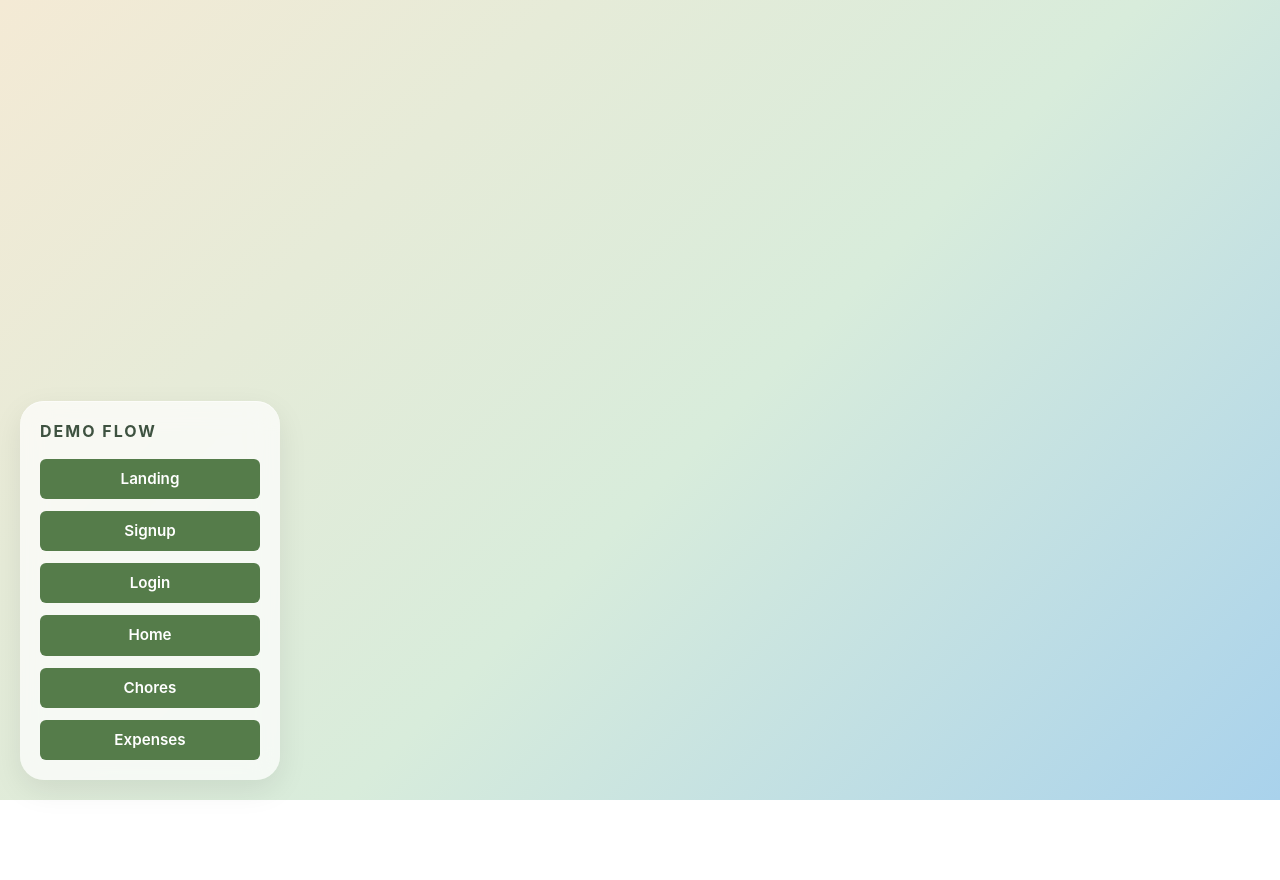
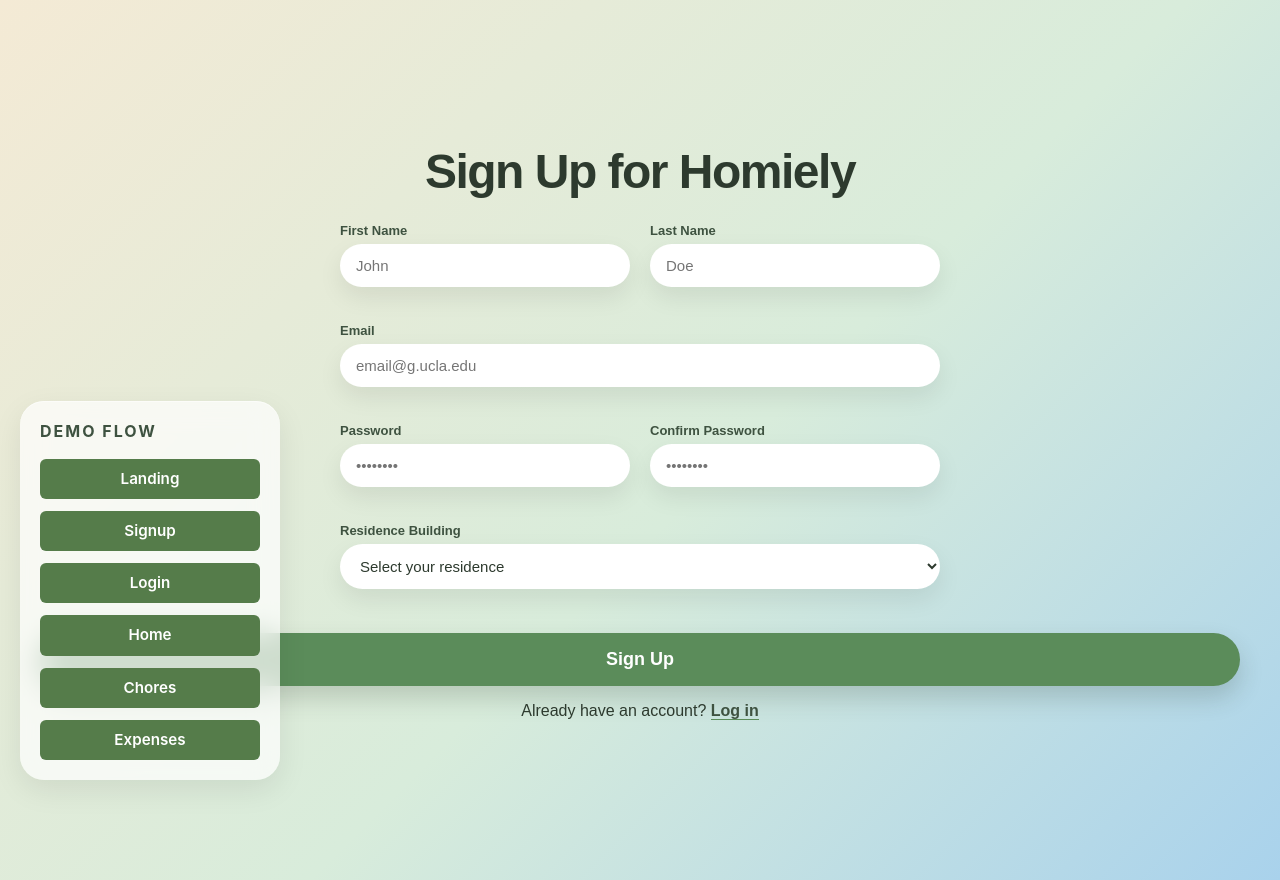
Before and after one commit to michelllinstar/Homiely_CS35L, a React (Create React App) app in the folder frontend/: page /signup in a window 1280 px wide. Before the commit the page ends 800 px from the top, so only its background shows below. Built offline with nearby package versions, Linux system fonts and the light colour scheme.

Commit message:
Alpha version of Sign-up page

```diff
--- a/frontend/src/pages/Signup/Signup.css
+++ b/frontend/src/pages/Signup/Signup.css
@@ -0,0 +1,144 @@
+/* Signup.css */
+.signup-page {
+  min-height: 100vh;
+  background: linear-gradient(
+    135deg,
+    #f4ead5 0%,
+    #d8ecdb 55%,
+    #a9d2ec 100%
+  );
+
+  display: flex;
+  flex-direction: column;
+  justify-content: center;
+  align-items: center;
+
+  text-align: center;
+
+  color: #2d3a2e;
+  font-family: Arial, sans-serif;
+
+  padding: 40px;
+}
+
+.signup-page h1 {
+  font-size: 48px;
+  font-weight: bold;
+  letter-spacing: -1.5px;
+  margin: 0 0 24px;
+}
+
+.signup-form {
+  display: grid;
+  grid-template-columns: 1fr 1fr;
+  gap: 20px;
+  width: 100%;
+  max-width: 600px;
+  margin-bottom: 20px;
+}
+
+.signup-form-full {
+  grid-column: 1 / -1;
+}
+
+.signup-page label {
+  display: block;
+  text-align: left;
+  font-size: 13px;
+  font-weight: bold;
+  color: #3e5240;
+  margin-bottom: 6px;
+}
+
+.signup-page input {
+  width: 100%;
+  box-sizing: border-box;
+  padding: 13px 16px;
+  border: none;
+  border-radius: 999px;
+  font-size: 15px;
+  font-family: Arial, sans-serif;
+  color: #2d3a2e;
+  background: white;
+  box-shadow: 0 10px 24px rgba(0, 0, 0, 0.08);
+  outline: none;
+  margin-bottom: 1rem;
+  transition: box-shadow 0.2s ease;
+}
+
+.signup-page input:focus {
+  box-shadow: 0 10px 24px rgba(0, 0, 0, 0.14);
+}
+
+.signup-dropdown {
+  width: 100%;
+  box-sizing: border-box;
+  padding: 13px 16px;
+  border: none;
+  border-radius: 999px;
+  font-size: 15px;
+  font-family: Arial, sans-serif;
+  color: #2d3a2e;
+  background: white;
+  box-shadow: 0 10px 24px rgba(0, 0, 0, 0.08);
+  outline: none;
+  margin-bottom: 1rem;
+  transition: box-shadow 0.2s ease;
+  cursor: pointer;
+}
+
+.signup-dropdown:focus {
+  box-shadow: 0 10px 24px rgba(0, 0, 0, 0.14);
+}
+
+.signup-page button {
+  width: 100%;
+  padding: 16px 34px;
+  border: none;
+  border-radius: 999px;
+  font-size: 18px;
+  font-weight: bold;
+  font-family: Arial, sans-serif;
+  cursor: pointer;
+  background: #5b8c5a;
+  color: white;
+  box-shadow: 0 12px 24px rgba(45, 58, 46, 0.2);
+  transition: all 0.2s ease;
+  margin-top: 0.5rem;
+}
+
+.signup-page button:hover {
+  background: #4f7d4e;
+  transform: translateY(-3px);
+}
+
+.signup-page button:active {
+  transform: translateY(0);
+}
+
+.forest-link {
+  color: #3e5240;
+  font-weight: bold;
+  text-decoration: none;
+  border-bottom: 1.5px solid #5b8c5a;
+  transition: all 0.2s ease;
+}
+
+.forest-link:hover {
+  color: #5b8c5a;
+  border-bottom-color: transparent;
+}
+
+.signup-error {
+  color: #7a3a2e;
+  background: rgba(255, 220, 210, 0.55);
+  border: 1px solid rgba(200, 120, 100, 0.3);
+  border-radius: 999px;
+  padding: 10px 20px;
+  font-size: 14px;
+  font-family: Arial, sans-serif;
+  margin-bottom: 1rem;
+  width: 100%;
+  box-sizing: border-box;
+  text-align: center;
+}
--- a/frontend/src/pages/Signup/Signup.jsx
+++ b/frontend/src/pages/Signup/Signup.jsx
@@ -1,13 +1,145 @@
 import "./Signup.css";
-// import CalendarCM from "../../components/CalendarChoreMo";
-// import CalendarAM from "../../components/CalendarAvailMo";
+import { useState } from 'react';
+import { useNavigate } from 'react-router-dom';
+import { Link } from 'react-router-dom';
+import { useAuth } from "../AuthContext";
 
 export default function Signup() {
+  const [email, setEmail] = useState('');
+  const [password, setPassword] = useState('');
+  const [confirmPassword, setConfirmPassword] = useState('');
+  const [firstName, setFirstName] = useState('');
+  const [lastName, setLastName] = useState('');
+  const [dropdown, setDropdown] = useState('');
+  const [error, setError] = useState('');
+  const [loading, setLoading] = useState(false);
+  const navigate = useNavigate();
+  const { login } = useAuth();
+
+  const handleSubmit = async (e) => {
+    e.preventDefault();
+    setError('');
+    setLoading(true);
+
+    // Validation
+    if (!firstName || !lastName || !email || !password || !confirmPassword) {
+      setError('Please fill in all fields');
+      setLoading(false);
+      return;
+    }
+
+    if (password !== confirmPassword) {
+      setError('Passwords do not match');
+      setLoading(false);
+      return;
+    }
+
+    try {
+      console.log('attempting signup');
+      const res = await fetch('/api/signup', {
+        method: 'POST',
+        headers: { 'Content-Type': 'application/json' },
+        body: JSON.stringify({
+          first_name: firstName,
+          last_name: lastName,
+          email: email,
+          password: password,
+        }),
+      });
+
+      const data = await res.json();
+
+      if (!res.ok) {
+        setError(data.error || 'Signup failed');
+        console.log('signup failed:', data.error);
+        return;
+      }
+
+      console.log('signup successful');
+      login(data.user, data.access_token, data.refresh_token);
+      navigate('/home');
+    } catch (err) {
+      setError('Network error. Please try again.');
+      console.log(err);
+    } finally {
+      setLoading(false);
+    }
+  };
+
   return (
-
-    <div className="landing-page">
-            {/* <CalendarCM/>
-            <CalendarAM/> */}
+    <div className="signup-page">
+      <h1>Sign Up for Homiely</h1>
+      <div className="signup-form">
+        <div>
+          <label>First Name</label>
+          <input
+            type="text"
+            placeholder="John"
+            value={firstName}
+            onChange={(e) => setFirstName(e.target.value)}
+          />
+        </div>
+        <div>
+          <label>Last Name</label>
+          <input
+            type="text"
+            placeholder="Doe"
+            value={lastName}
+            onChange={(e) => setLastName(e.target.value)}
+          />
+        </div>
+        <div className="signup-form-full">
+          <label>Email</label>
+          <input
+            type="email"
+            placeholder="email@g.ucla.edu"
+            value={email}
+            onChange={(e) => setEmail(e.target.value)}
+          />
+        </div>
+        <div>
+          <label>Password</label>
+          <input
+            type="password"
+            placeholder="••••••••"
+            value={password}
+            onChange={(e) => setPassword(e.target.value)}
+          />
+        </div>
+        <div>
+          <label>Confirm Password</label>
+          <input
+            type="password"
+            placeholder="••••••••"
+            value={confirmPassword}
+            onChange={(e) => setConfirmPassword(e.target.value)}
+          />
+        </div>
+        <div className="signup-form-full">
+          <label>Residence Building</label>
+          <select
+            value={dropdown}
+            onChange={(e) => setDropdown(e.target.value)}
+            className="signup-dropdown"
+          >
+            <option value="">Select your residence</option>
+            <option value="De Neve">De Neve</option>
+            <option value="Sproul">Sproul</option>
+            <option value="Rieber">Rieber</option>
+            <option value="Hedrick">Hedrick</option>
+            <option value="Dykstra">Dykstra</option>
+            <option value="Covel">Covel</option>
+            <option value="Hitch">Hitch</option>
+          </select>
+        </div>
+      </div>
+      <button onClick={handleSubmit} disabled={loading}>
+        {loading ? '...' : 'Sign Up'}
+      </button>
+      {error && <p className="signup-error">{error}</p>}
+      <p>
+        Already have an account? <Link to="/login" className="forest-link">Log in</Link>
+      </p>
     </div>
   );
 }
```
